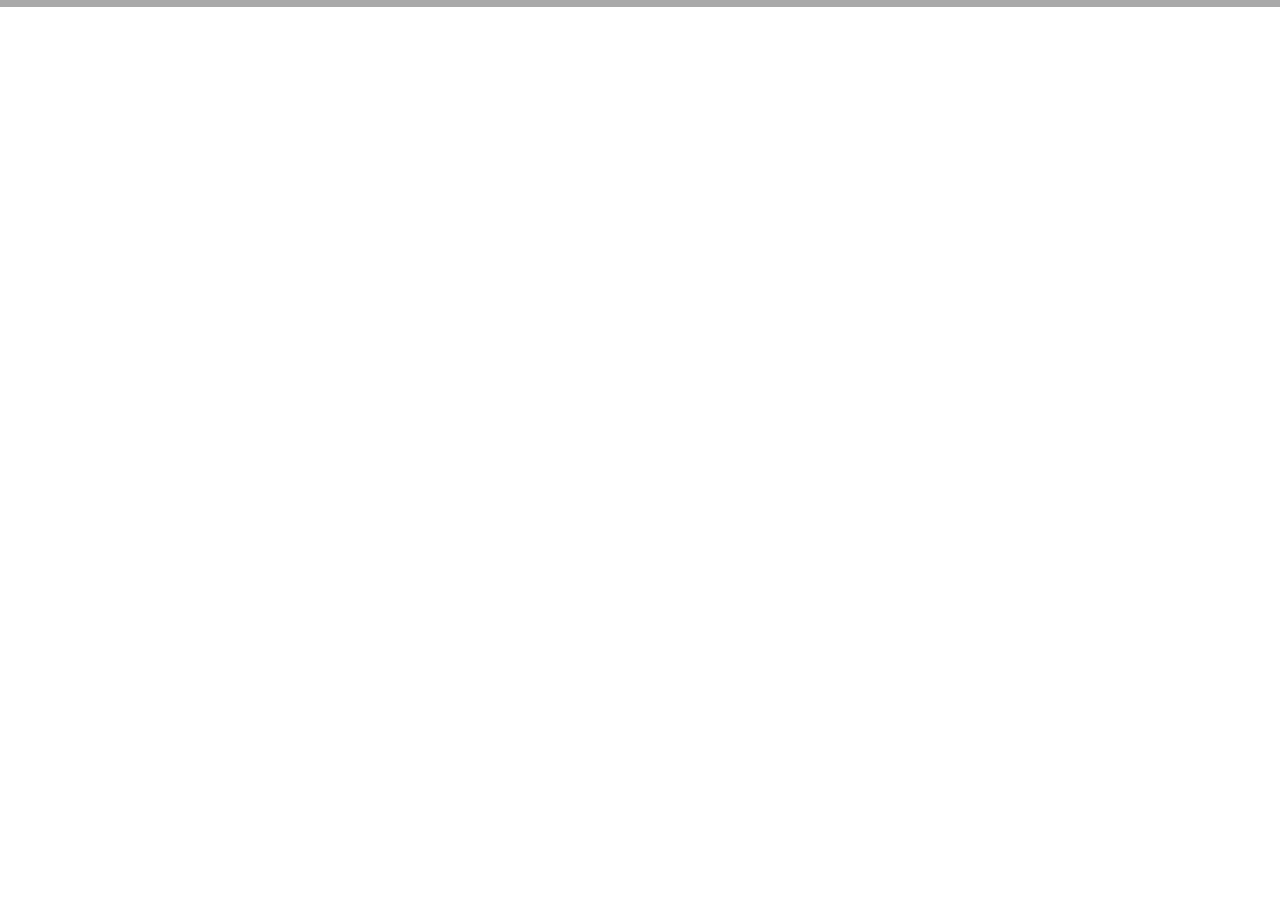
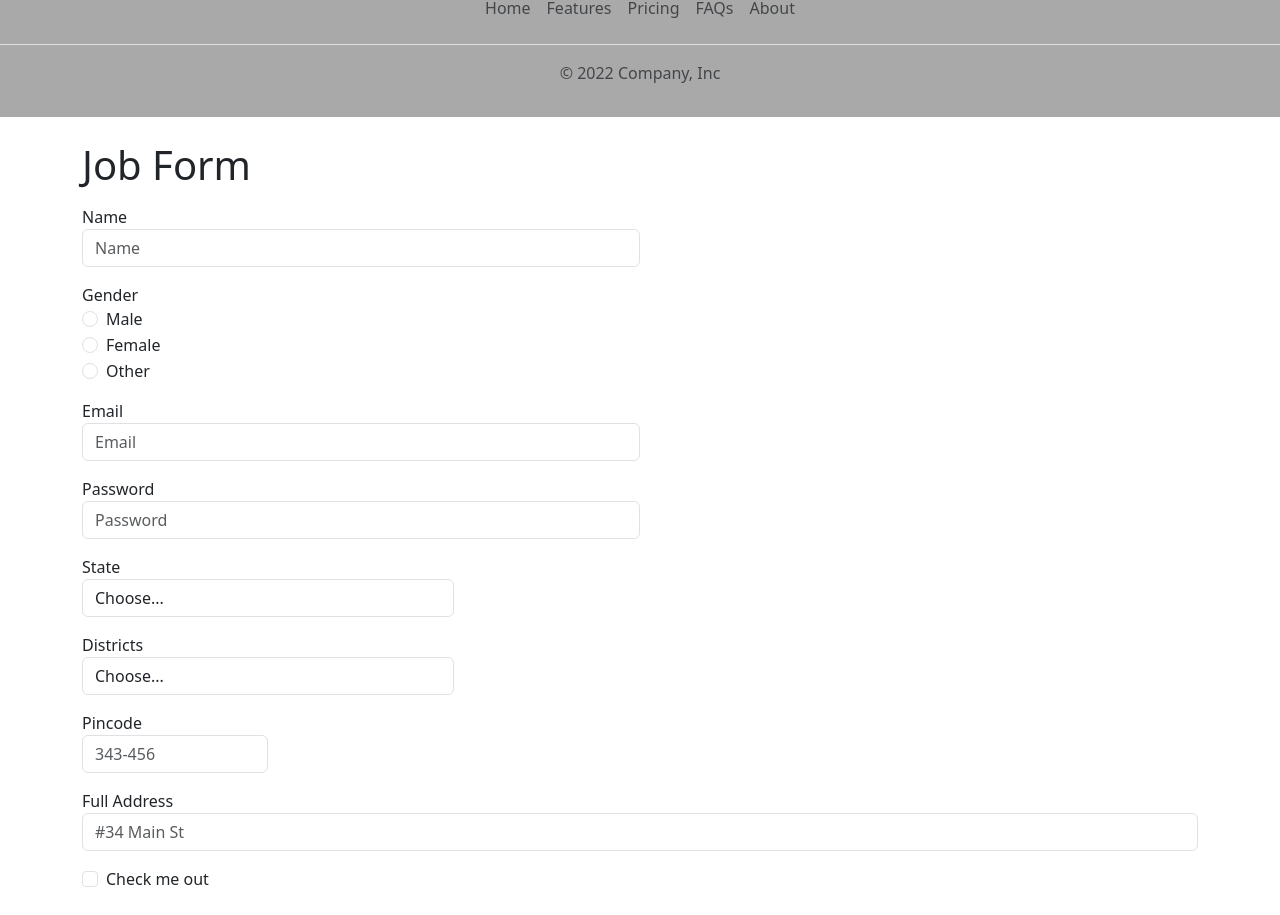
Before and after one commit to Nikhilsaini823/ShoppingApp_using_FatchAPI, a React (Create React App) app: page /jobform in a window 1280 px wide. Shown: the part 1115-2030 px from the top of the page. Before the commit the page ends 1146 px from the top, so only its background shows below. Built offline with nearby package versions, Linux system fonts and the light colour scheme.

Commit message:
Third Commit

```diff
--- a/src/component/JobProfile/Jobform.js
+++ b/src/component/JobProfile/Jobform.js
@@ -1,25 +1,89 @@
 import React from 'react'
 import  { useState } from "react";
-import { Link } from 'react-router-dom'
 import "./Jobform.css"
 
 export const Jobform = () => {
     const [name, setName] = useState("")
+    const [email, setEmail] = useState('')
+    const [password, setPassword] = useState('')
+    const [pincode, setPincode] = useState('')
+    const [fulladdress, setFullAddress ] = useState('')
+    const [gender, setGender] = useState('')
+    const [states, setStates] = useState('')
+    const [distt, setDistt] = useState('')
     const [nameErr,setNameErr] = useState('')
+    const [emailErr, setEmailErr] = useState('')
+    const [passwordErr, setPasswordErr] = useState('')
+    const [pincodeErr, setPincodeErr] = useState('')
+    const [fulladdressErr, setFullAddressErr] = useState('')
+    const [genderErr, setGenderErr] = useState('')
+    const [statesErr, setStatesErr] = useState('')
+    const [disttErr, setDisstErr] = useState('')
+
 
     const handleNameChange = (event) =>{
-        // console.log(event.target.value)
+        setNameErr("")
         setName(event.target.value)
     }
-    let status = true
+    const hendleEmailChange = (event) =>{
+        setEmailErr('')
+        setEmail(event.target.value)
+    }
+    const hendlePasswordChange = (event) =>{
+        setPasswordErr('')
+        setPassword(event.target.value)
+    }
+    const hendlePincodeChange = (event) => {
+        setPincodeErr('')
+        setPincode(event.target.value)
+    }
+    const hendleFulladdChange = (event) =>{
+        setFullAddressErr('')
+        setFullAddress(event.target.value)
+    }
+    const hendelGenderChange = (event) =>{
+        setGenderErr('')
+        setGender(event.target.value)
+    }
+    const hendleStatesChange = (event) =>{
+        setStatesErr('')
+        setStates(event.target.value)
+    }
+    const hendleDisttChange= (event) =>{
+        setDisstErr('')
+        setDistt(event.target.value)
+    }
+
     const validate = (e) => {
+        let status = true
         e.preventDefault();
         if (name.length === 0 ){
             setNameErr('This field is required')
-            status = false
+        }
+        if (email.length === 0){
+            setEmailErr('This field is required')
+        }
+        if (password.length === 0){
+            setPasswordErr('This field is required')
+        }
+        if (pincode.length === 0){
+            setPincodeErr('This field is required')
+        }
+        if (fulladdress.length === 0){
+            setFullAddressErr('This field is required')
+        }
+        if (gender.length === 0){
+            setGenderErr('Select atleast one button')
+        }
+        if (states.length === 0){
+            setStatesErr('Please select State')
+        }
+        if (distt.length === 0){
+            setDisstErr('Please select District')
         }
         return status
     }
+
 
   return (
         <form onSubmit={validate} className='container'>
@@ -30,52 +94,46 @@ export const Jobform = () => {
                     <input type="text" className="form-control"  placeholder="Name" onChange={handleNameChange}/>
                     <p className='msgcolor'>{nameErr}</p>
                 </div>
-                    <div className="form-group col-md-6">
+                <div className="form-group col-md-6">
                         <label htmlFor="text">Gender</label>
                     <div className="form-check">
-                        <input className="form-check-input" type="radio" name="flexRadioDefault" />
-                        <label className="form-check-label" htmlFor="flexRadioDefault1">Male</label>
+                        <input className="form-check-input" type="radio" name="radio" onChange={hendelGenderChange} />
+                        <label className="radio-button" htmlFor="radio-button">Male</label>
                     </div>
                     <div className="form-check">
-                        <input className="form-check-input" type="radio" name="flexRadioDefault"  />
-                        <label className="form-check-label" htmlFor="flexRadioDefault2">Female</label>
+                        <input className="form-check-input" type="radio" name="radio" onChange={hendelGenderChange}  />
+                        <label className="form-check-label" htmlFor="radio-button">Female</label>
                     </div>
                     <div className="form-check">
-                        <input className="form-check-input" type="radio" name="flexRadioDefault" />
-                        <label className="form-check-label" htmlFor="flexRadioDefault3">Other</label>
+                        <input className="form-check-input" type="radio" name="radio" onChange={hendelGenderChange}/>
+                        <label className="form-check-label" htmlFor="radio-button">Other</label>
                     </div>
+                    <p className='msgcolor'>{genderErr}</p>
                 </div>
                 <div className="form-group col-md-6">
                     <label htmlFor="inputEmail4">Email</label>
-                    <input type="email" className="form-control"  placeholder="Email"/>
+                    <input type="email" className="form-control"  placeholder="Email" onChange={hendleEmailChange}/>
+                    <p className='msgcolor'>{emailErr}</p>
                 </div>
                 <div className="form-group col-md-6">
                     <label htmlFor="inputPassword4">Password</label>
-                    <input type="password" className="form-control"  placeholder="Password"/>
+                    <input type="password" className="form-control"  placeholder="Password" onChange={hendlePasswordChange}/>
+                    <p className='msgcolor'>{passwordErr}</p>
                 </div>
             </div>
             <div className="form-row">
                 <div className="form-group col-md-4">
                     <label htmlFor="inputState">State</label>
-                    <select className="form-control">
+                    <select className="form-control"  onChange={hendleStatesChange}>
                         <option value={""}>Choose...</option>
-                        <option value={"AP"}>Andhra Pradesh </option>
-                        <option value={"BH"}>Bihar</option>
-                        <option value={"Chhattisgarh"}>Chhattisgarh</option>
-                        <option value={"Goa"}>Goa</option>
-                        <option value={"Gujarat"}>Gujarat</option>
                         <option value={"HR"}>Haryana</option>
-                        <option value={"HP"}>Himachal Pradesh</option>
-                        <option value={"PB"}>Punjab</option>
-                        <option value={"RJ"}>Rajasthan</option>
-                        <option value={"UP"}>Uttar Pradesh</option>
-                        <option value={"UK"}>Uttarakhand</option>
                         <option value={"Other"}>Other..</option>
                     </select>
+                    <p className='msgcolor'>{statesErr}</p>
                 </div>
                 <div className="form-group col-md-4">
                     <label htmlFor="inputState">Districts</label>
-                    <select  className="form-control">
+                    <select  className="form-control" onChange={hendleDisttChange}>
                         <option value={""}>Choose...</option>
                         <option value={"Ambala"}>Ambala </option>
                         <option value={"Bhiwani"}>Bhiwani</option>
@@ -84,20 +142,22 @@ export const Jobform = () => {
                         <option value={"Hisar"}>Hisar</option>
                         <option value={"Karnal"}>Karnal</option>
                         <option value={"Panchkula"}>Panchkula</option>
-                        <option value={"Punjab"}>Punjab</option>
                         <option value={"Panipat"}>Panipat</option>
                         <option value={"Sonipat"}>Sonipat</option>
                         <option value={"Yamunanagar"}>Yamunanagar</option>
                         <option value={"Other"}>Other..</option>
                     </select>
+                    <p className='msgcolor' >{disttErr}</p>
                 </div>
                     <div className="form-group col-md-2">
                     <label htmlFor="inputZip">Pincode</label>
-                <input type="text" className="form-control"  placeholder="#343-456"/>
+                    <input type="text" className="form-control"  placeholder="343-456" onChange={hendlePincodeChange}/>
+                    <p className='msgcolor'>{pincodeErr}</p>
                 </div>
                 <div className="form-group">
                     <label htmlFor="inputAddress">Full Address</label>
-                <input type="text" className="form-control"  placeholder="#34 Main St"/>
+                    <input type="text" className="form-control"  placeholder="#34 Main St" onChange={hendleFulladdChange}/>
+                    <p className='msgcolor'>{fulladdressErr}</p>
             </div>
             </div>
             <div className="form-group">
@@ -108,7 +168,7 @@ export const Jobform = () => {
                     </label>
                 </div>
             </div>
-            <button  type="submit"  className="btn btn-primary mt-4">Submit</button>
+            <button  type="submit"  className="btn btn-primary mt-4" >Submit</button>
         </form>
   )
 }
--- a/src/component/PublicRoute.js
+++ b/src/component/PublicRoute.js
@@ -1,13 +1,12 @@
 import React from "react";
 import Footer from "./Footer";
-import Sliders from "./Home/Slider/Sliders";
 import Navbar from "./Navbar";
 
-const PublicRoute = ({ component: Component, ...rest }) => {
+const PublicRoute = ({ component: Component }) => {
   return (
     <>
       <Navbar/>
-      <Component {...rest} />
+      <Component />
       <Footer/>
     </>
   )
--- a/src/index.js
+++ b/src/index.js
@@ -3,11 +3,13 @@ import React from 'react';
 import ReactDOM from 'react-dom/client';
 import App from './App';
 import reportWebVitals from './reportWebVitals';
+import Navigation from './component/JobProfile/Jobform';
 
 const root = ReactDOM.createRoot(document.getElementById('root'));
 root.render(
   <React.StrictMode>
     <App />
+    <Navigation />
   </React.StrictMode>
 );
 
```
